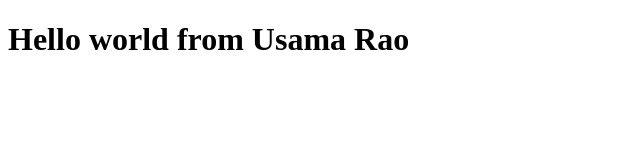
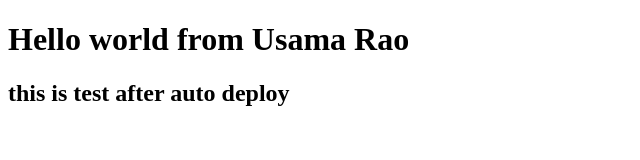
Before and after one commit to usamaraou/bootCampFreelance_2020, a plain HTML site: page index.html in a window 1280 px wide. Shown: the whole page, without its empty margins (0-640 px from the left). Drawn offline with Linux system fonts and the light colour scheme.

Commit message:
Update index.html

```diff
--- a/index.html
+++ b/index.html
@@ -8,5 +8,6 @@
 </head>
 <body>
     <h1>Hello world from Usama Rao</h1>
+    <H2>this is test after auto deploy</H2>
 </body>
 </html>
```
